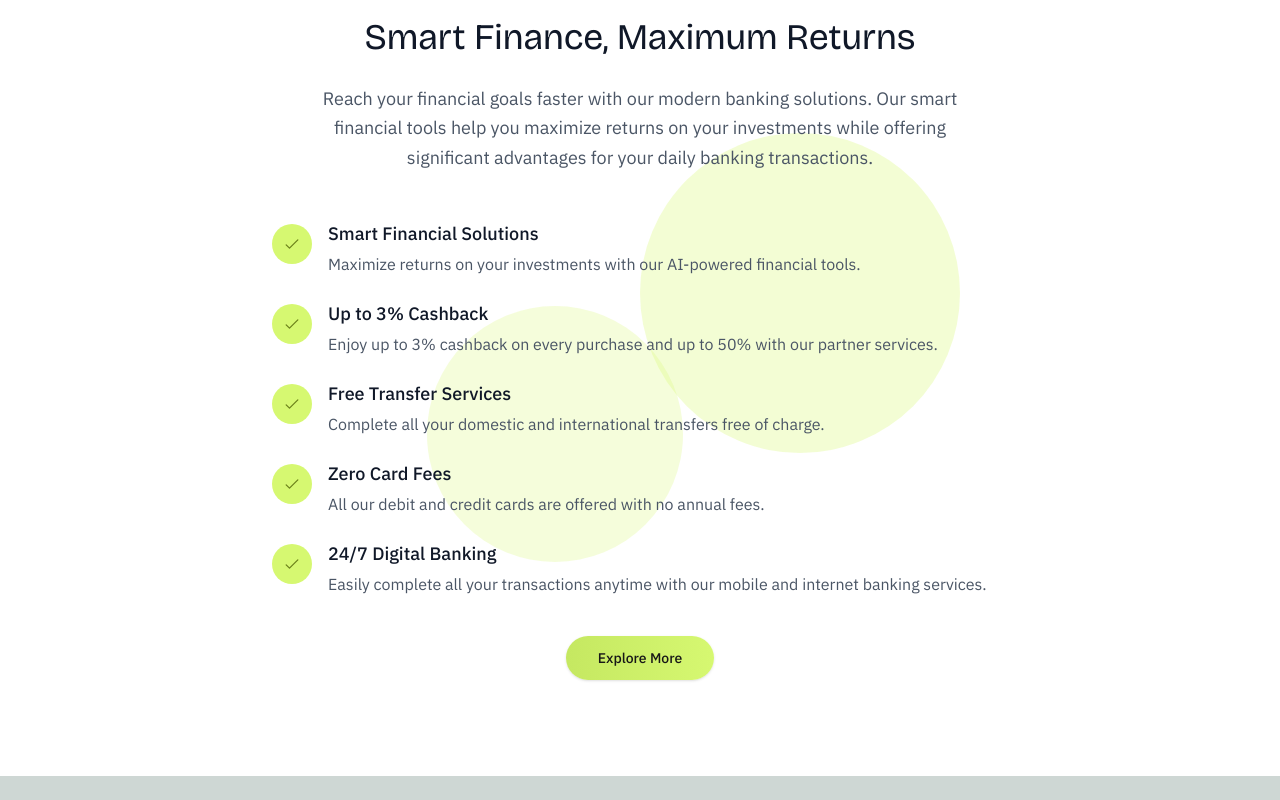
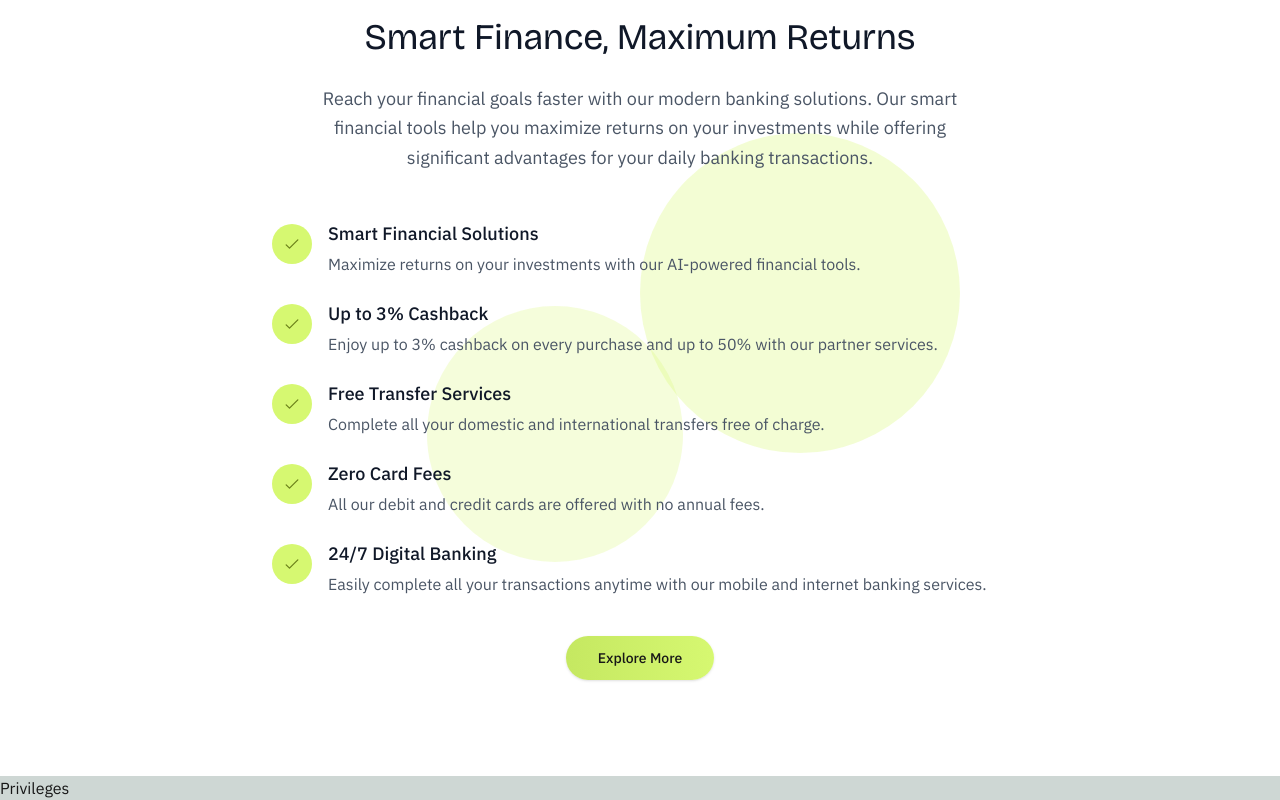
Before and after one commit to Sansarista/banksan, a Next.js app: page / in a window 1280 px wide. Shown: the part 1081-1881 px from the top of the page. Before the commit the page ends 1857 px from the top, so only its background shows below. Built offline with nearby package versions, Linux system fonts and the light colour scheme.

Commit message:
Update: Privileges section added to Main Page

```diff
--- a/src/app/page.tsx
+++ b/src/app/page.tsx
@@ -1,12 +1,15 @@
 import Hero from "@/components/sections/Hero"
 import Stats from "@/components/sections/Stats"
 import Motto from "@/components/sections/Motto"
+import Privileges from "@/components/sections/Privileges"
+
 export default function Home() {
   return (
     <>
           <Hero/>
           <Stats/>
           <Motto/>
+          <Privileges/>
     </>
   )
 }
```
